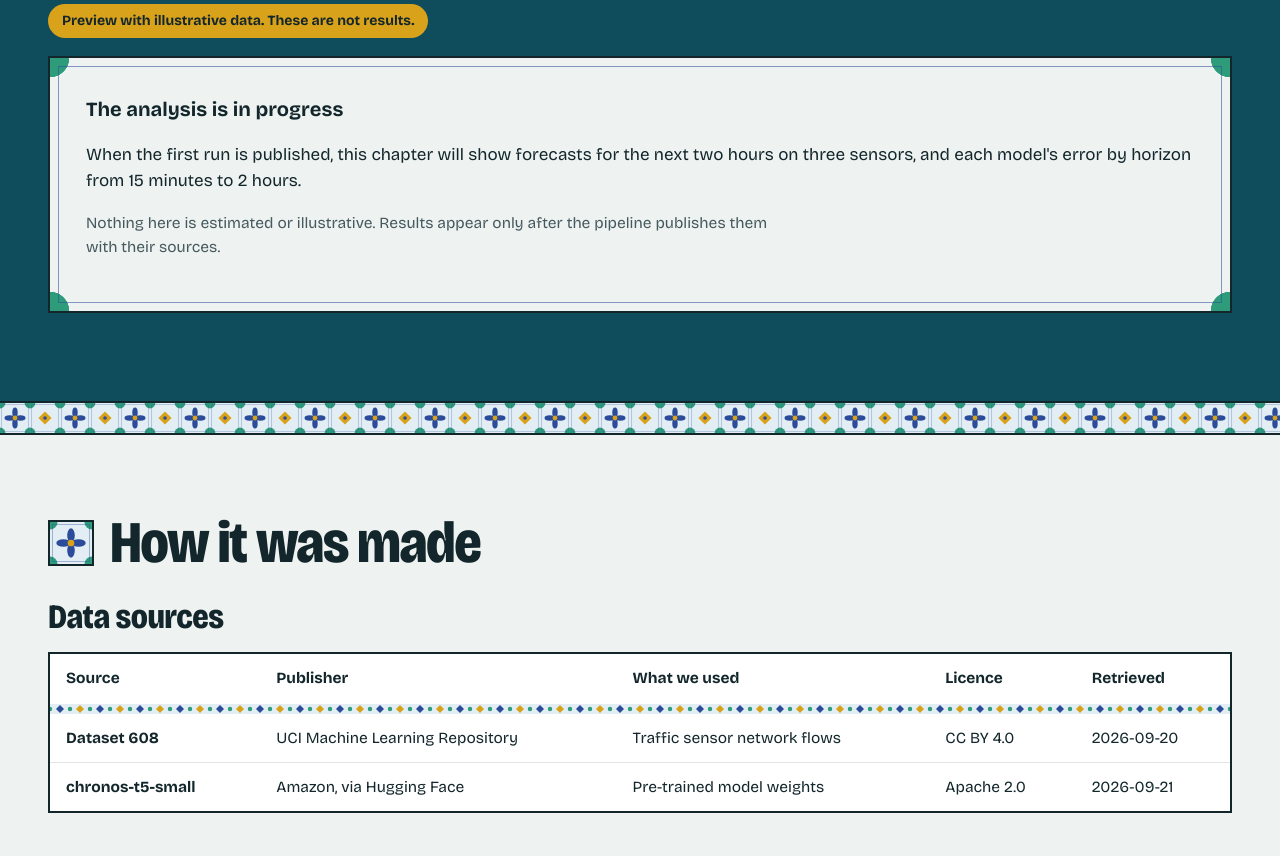
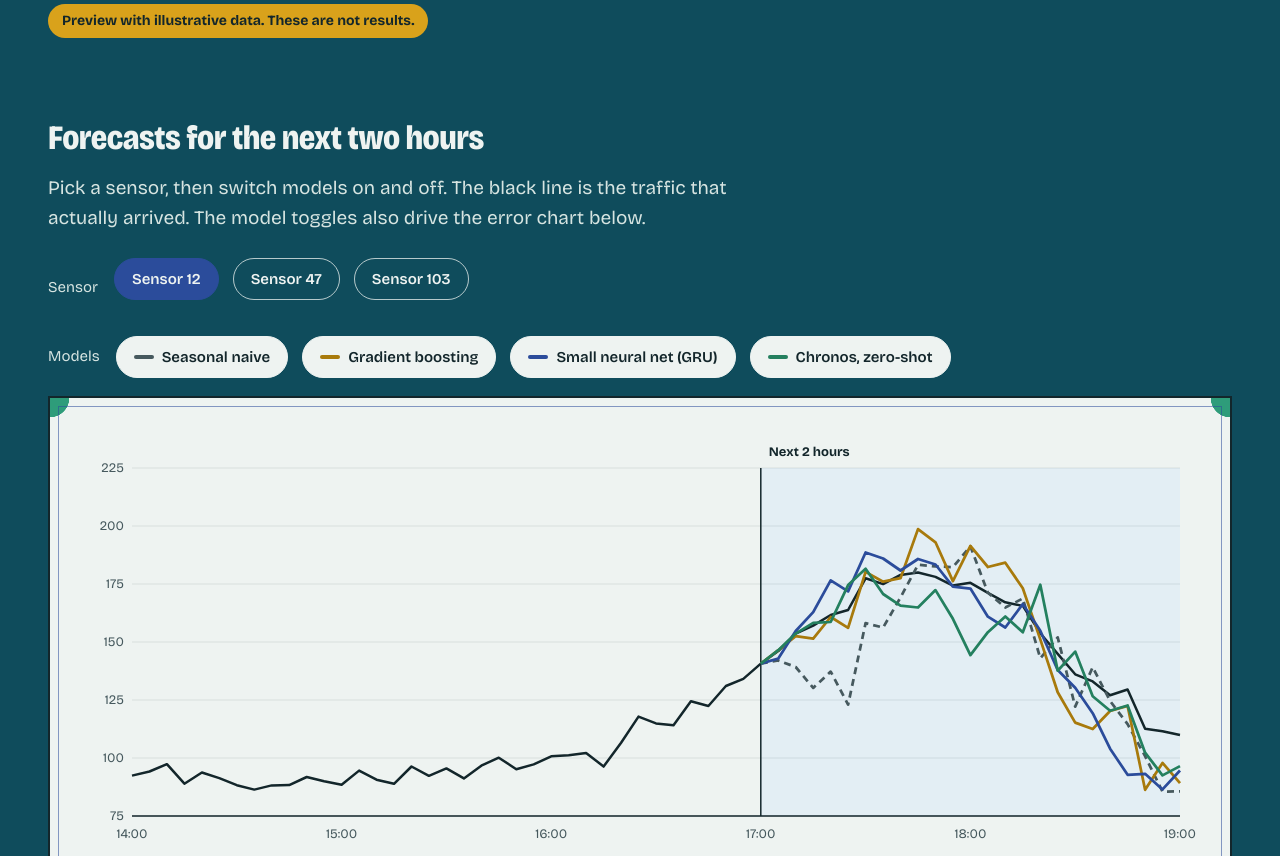
Before and after one commit to SubaashNair/subashanan-nair-portfolio, a Next.js app in the folder apps/web/: page /work/forecasting-lab in a window 1280 px wide. Shown: the part 1680-2536 px from the top of the page. Built offline with nearby package versions, Linux system fonts and the light colour scheme.

Commit message:
feat: add Forecasting Lab forecast and horizon charts

```diff
--- /dev/null
+++ b/apps/web/src/components/figures/forecasting/forecast-chart.tsx
@@ -0,0 +1,65 @@
+"use client";
+
+import { useRef } from "react";
+
+import type { ForecastModel, SensorSeries } from "@/content/types";
+import { palette } from "@/styles/palette";
+
+import { clock, pathOf, scale } from "../chart-utils";
+import { useChartWidth } from "../use-chart-width";
+import { MODEL_STYLE } from "./model-style";
+
+interface ForecastChartProps {
+  sensor: SensorSeries;
+  models: readonly ForecastModel[];
+  visible: ReadonlySet<string>;
+}
+
+export function ForecastChart({ sensor, models, visible }: ForecastChartProps) {
+  const ref = useRef<HTMLDivElement>(null);
+  const w = useChartWidth(ref);
+  const h = Math.round(Math.min(420, Math.max(300, w * 0.52)));
+  const pad = { l: 46, r: 14, t: 34, b: 38 };
+  const past = sensor.pastSteps;
+  const ahead = sensor.actual.length - past - 1;
+  const shown = models.filter((m) => visible.has(m.id));
+  const values = [...sensor.actual, ...shown.flatMap((m) => sensor.forecasts[m.id])];
+  const lo = Math.floor((Math.min(...values) - 5) / 25) * 25;
+  const hi = Math.ceil((Math.max(...values) + 5) / 25) * 25;
+  const x = scale(-past, ahead, pad.l, w - pad.r);
+  const y = scale(lo, hi, h - pad.b, pad.t);
+  const yTicks = Array.from({ length: (hi - lo) / 25 + 1 }, (_, i) => lo + i * 25);
+  const hourStep = w < 520 ? 24 : 12;
+  const xTicks = Array.from({ length: Math.floor((past + ahead) / hourStep) + 1 }, (_, i) => -past + i * hourStep);
+
+  return (
+    <div className="chart" ref={ref}>
+      <svg viewBox={`0 0 ${w} ${h}`} role="img" aria-label={`Traffic flow for ${sensor.label}, actual and forecast, vehicles per 5 minutes`}>
+        <rect x={x(0)} y={pad.t} width={x(ahead) - x(0)} height={h - pad.b - pad.t} fill={palette.sky} />
+        <text className="strong" x={x(0) + 8} y={pad.t - 12}>Next 2 hours</text>
+        {yTicks.map((v) => (
+          <g key={v}>
+            <line x1={pad.l} x2={w - pad.r} y1={y(v)} y2={y(v)} stroke={palette.ink} strokeOpacity={0.1} />
+            <text x={pad.l - 8} y={y(v) + 4} textAnchor="end">{v}</text>
+          </g>
+        ))}
+        {xTicks.map((t) => <text key={t} x={x(t)} y={h - pad.b + 22} textAnchor="middle">{clock(sensor.originMinutes + t * sensor.stepMinutes)}</text>)}
+        <line x1={x(0)} x2={x(0)} y1={pad.t} y2={h - pad.b} stroke={palette.ink} strokeWidth={1.5} />
+        <line x1={pad.l} x2={w - pad.r} y1={h - pad.b} y2={h - pad.b} stroke={palette.ink} strokeWidth={1.5} />
+        <path d={pathOf(sensor.actual.map((v, i) => [x(i - past), y(v)] as const))} fill="none" stroke={palette.ink} strokeWidth={2.5} strokeLinejoin="round" />
+        {shown.map((m) => (
+          <path
+            key={m.id}
+            className="model-line"
+            d={pathOf(sensor.forecasts[m.id].map((v, i) => [x(i), y(v)] as const))}
+            fill="none"
+            stroke={MODEL_STYLE[m.id].colour}
+            strokeWidth={2.75}
+            strokeLinejoin="round"
+            strokeDasharray={MODEL_STYLE[m.id].dash}
+          />
+        ))}
+      </svg>
+    </div>
+  );
+}
--- /dev/null
+++ b/apps/web/src/components/figures/forecasting/forecast-figure.tsx
@@ -0,0 +1,62 @@
+"use client";
+
+import { useState } from "react";
+
+import { TabList, tabId } from "@/components/ui/tab-list";
+import { ToggleGroup } from "@/components/ui/toggle-group";
+import type { ForecastModelId, ForecastResults } from "@/content/types";
+
+import { ForecastChart } from "./forecast-chart";
+import { HorizonChart } from "./horizon-chart";
+import { MODEL_STYLE } from "./model-style";
+
+const Swatch = ({ id }: { id: ForecastModelId }) => <span className="sw line" style={{ background: MODEL_STYLE[id].colour }} />;
+
+export function ForecastFigure({ data }: { data: ForecastResults }) {
+  const [sensorId, setSensorId] = useState(data.sensors[0].id);
+  const [visible, setVisible] = useState<ReadonlySet<string>>(new Set(data.models.map((m) => m.id)));
+  const sensor = data.sensors.find((s) => s.id === sensorId) ?? data.sensors[0];
+  const best = data.horizons.map((_, i) => Math.min(...data.models.map((m) => m.mae[i])));
+
+  return (
+    <div>
+      <h3 className="sub">Forecasts for the next two hours</h3>
+      <p className="intro">Pick a sensor, then switch models on and off. The black line is the traffic that actually arrived. The model toggles also drive the error chart below.</p>
+      <div className="controls">
+        <span className="label" id="sensor-label">Sensor</span>
+        <TabList labelledBy="sensor-label" idPrefix="sensor" panelId="forecast-panel" selected={sensorId} onSelect={setSensorId} items={data.sensors.map((s) => ({ id: s.id, label: s.label }))} />
+      </div>
+      <ToggleGroup label="Show or hide models" prefix="Models" pressed={visible} onChange={setVisible} items={data.models.map((m) => ({ id: m.id, label: <><Swatch id={m.id} />{m.name}</> }))} />
+      <div className="stack">
+        <figure className="tile-frame" id="forecast-panel" role="tabpanel" aria-labelledby={tabId("sensor", sensorId)}>
+          <ForecastChart sensor={sensor} models={data.models} visible={visible} />
+          <figcaption className="figcap">Vehicles per 5 minutes. The shaded window is the forecast; the seasonal naive line is dashed.</figcaption>
+          <h4 className="panel-title" id="window-mae-h" style={{ marginTop: 20, fontSize: 17 }}>Mean absolute error in this window</h4>
+          <ul className="band-legend mae-list" aria-labelledby="window-mae-h">
+            {data.models.map((m) => <li key={m.id}><Swatch id={m.id} />{m.name}<strong>{sensor.windowMae[m.id].toFixed(1)}</strong></li>)}
+          </ul>
+        </figure>
+        <figure className="tile-frame">
+          <h4 className="panel-title">Error by horizon</h4>
+          <p className="figcap" style={{ margin: "0 0 14px" }}>Mean absolute error on the test window, all sensors, vehicles per 5 minutes. Lower is better.</p>
+          <HorizonChart horizons={data.horizons} models={data.models} visible={visible} />
+          <div className="table-wrap" role="region" aria-label="Mean absolute error by horizon" tabIndex={0} style={{ marginTop: 18 }}>
+            <table>
+              <thead>
+                <tr><th scope="col">Model</th>{data.horizons.map((hz) => <th key={hz} scope="col" className="num">{hz} min</th>)}</tr>
+              </thead>
+              <tbody>
+                {data.models.map((m) => (
+                  <tr key={m.id}>
+                    <th scope="row"><span className="model-name"><Swatch id={m.id} />{m.name}</span></th>
+                    {m.mae.map((v, i) => <td key={i} className="num">{v === best[i] ? <b>{v.toFixed(1)}</b> : v.toFixed(1)}</td>)}
+                  </tr>
+                ))}
+              </tbody>
+            </table>
+          </div>
+        </figure>
+      </div>
+    </div>
+  );
+}
--- /dev/null
+++ b/apps/web/src/components/figures/forecasting/horizon-chart.tsx
@@ -0,0 +1,45 @@
+"use client";
+
+import { useRef } from "react";
+
+import type { ForecastModel } from "@/content/types";
+import { palette } from "@/styles/palette";
+
+import { pathOf, scale } from "../chart-utils";
+import { useChartWidth } from "../use-chart-width";
+import { MODEL_STYLE } from "./model-style";
+
+interface HorizonChartProps {
+  horizons: readonly number[];
+  models: readonly ForecastModel[];
+  visible: ReadonlySet<string>;
+}
+
+export function HorizonChart({ horizons, models, visible }: HorizonChartProps) {
+  const ref = useRef<HTMLDivElement>(null);
+  const w = useChartWidth(ref);
+  const h = Math.round(Math.min(340, Math.max(260, w * 0.42)));
+  const pad = { l: 40, r: 18, t: 18, b: 40 };
+  const x = (i: number): number => pad.l + 20 + i * ((w - pad.l - pad.r - 40) / (horizons.length - 1));
+  const y = scale(0, 18, h - pad.b, pad.t);
+
+  return (
+    <div className="chart" ref={ref}>
+      <svg viewBox={`0 0 ${w} ${h}`} role="img" aria-label="Mean absolute error by forecast horizon for each model">
+        {[0, 6, 12, 18].map((v) => (
+          <g key={v}>
+            <line x1={pad.l} x2={w - pad.r} y1={y(v)} y2={y(v)} stroke={palette.ink} strokeOpacity={v ? 0.1 : 1} strokeWidth={v ? 1 : 1.5} />
+            <text x={pad.l - 8} y={y(v) + 4} textAnchor="end">{v}</text>
+          </g>
+        ))}
+        {horizons.map((hz, i) => <text key={hz} x={x(i)} y={h - pad.b + 22} textAnchor="middle">{hz} min</text>)}
+        {models.filter((m) => visible.has(m.id)).map((m) => (
+          <g key={m.id}>
+            <path className="model-line" d={pathOf(m.mae.map((v, i) => [x(i), y(v)] as const))} fill="none" stroke={MODEL_STYLE[m.id].colour} strokeWidth={2.75} strokeDasharray={MODEL_STYLE[m.id].dash} />
+            {m.mae.map((v, i) => <circle key={i} cx={x(i)} cy={y(v)} r={4.5} fill={MODEL_STYLE[m.id].colour} stroke="#fff" strokeWidth={1.5} />)}
+          </g>
+        ))}
+      </svg>
+    </div>
+  );
+}
--- /dev/null
+++ b/apps/web/src/components/figures/forecasting/model-style.ts
@@ -0,0 +1,10 @@
+import type { ForecastModelId } from "@/content/types";
+import { palette } from "@/styles/palette";
+
+// One colour per model across both charts, the toggles and the table. All are at least 3:1 on porcelain and sky.
+export const MODEL_STYLE: Readonly<Record<ForecastModelId, { colour: string; dash?: string }>> = {
+  naive: { colour: palette.inkSoft, dash: "7 5" },
+  gb: { colour: palette.mustardDeep },
+  gru: { colour: palette.cobalt },
+  chronos: { colour: palette.jadeDeep },
+};
--- a/apps/web/src/components/figures/registry.ts
+++ b/apps/web/src/components/figures/registry.ts
@@ -2,11 +2,13 @@ import type { ComponentType } from "react";
 
 import type { StudyResultsBySlug, StudySlug } from "@/content/types";
 
+import { ForecastFigure } from "./forecasting/forecast-figure";
 import { PenangFigure } from "./penang/penang-figure";
 
 export type FigureRegistry = { [S in StudySlug]?: ComponentType<{ data: StudyResultsBySlug[S] }> };
 
 // An unregistered study shows the pending panel.
 export const figures: FigureRegistry = {
+  "forecasting-lab": ForecastFigure,
   "penang-pulse": PenangFigure,
 };
```
Also changed, not shown: 1 other file (tests, documents, lock files or other folders).
